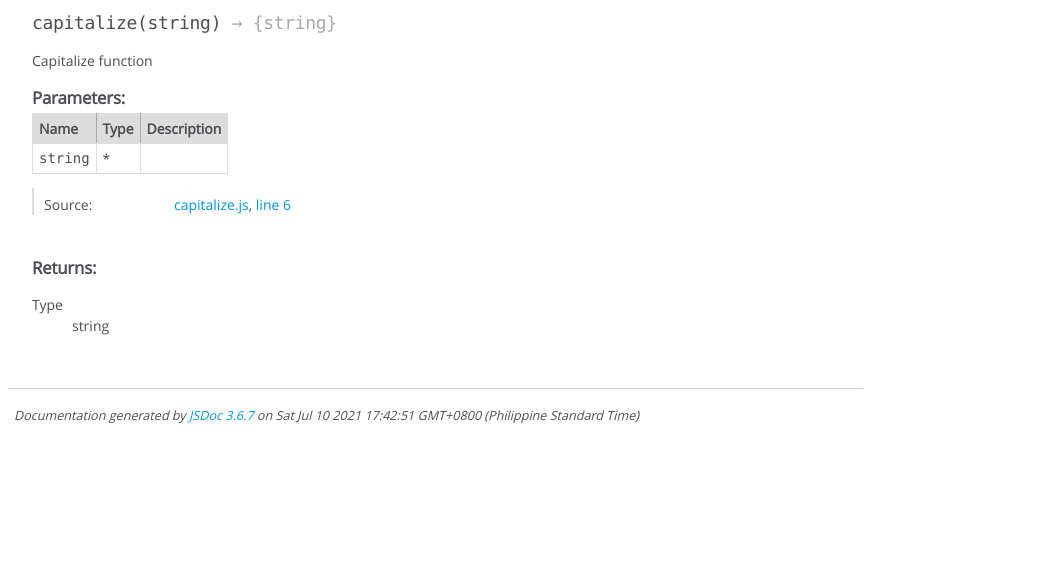
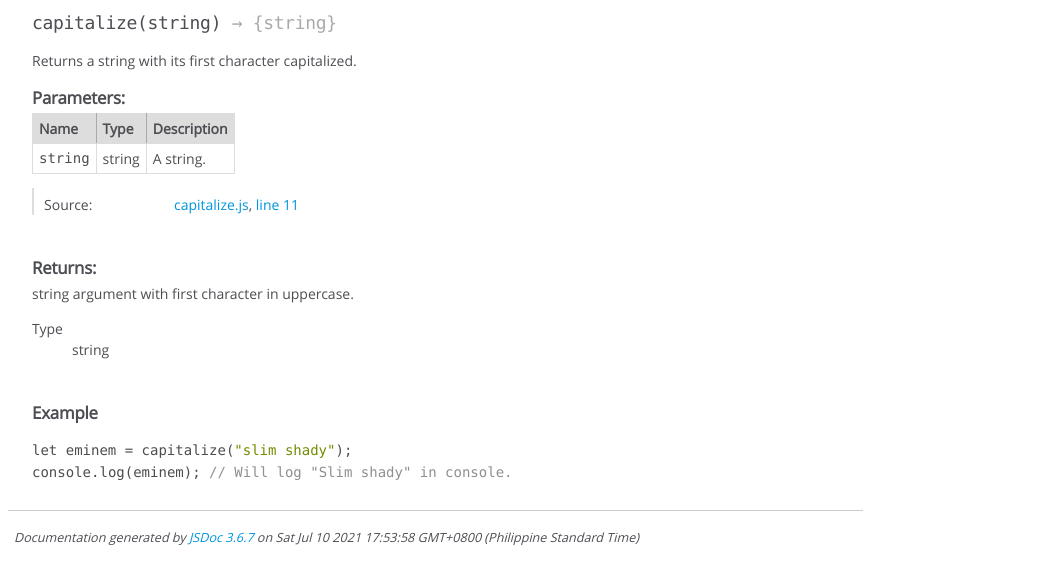
Before and after one commit to FrancisLangit/testing-practice, a website: page docs/global.html in a window 1280 px wide. Shown: the part 212-796 px from the top of the page, without its empty margins (0-1049 px from the left). Drawn offline with Linux system fonts and the light colour scheme.

Commit message:
Write documentation for capitalize function

```diff
--- a/docs/global.html
+++ b/docs/global.html
@@ -112,7 +112,7 @@
 
 
 <div class="description">
-    Capitalize function
+    Returns a string with its first character capitalized.
 </div>
 
 
@@ -154,7 +154,7 @@
             <td class="type">
 
 
-<span class="param-type">*</span>
+<span class="param-type">string</span>
 
 
 
@@ -164,7 +164,7 @@
 
 
 
-            <td class="description last"></td>
+            <td class="description last">A string.</td>
         </tr>
 
 
@@ -205,7 +205,7 @@
 
     <dt class="tag-source">Source:</dt>
     <dd class="tag-source"><ul class="dummy"><li>
-        <a href="capitalize.js.html">capitalize.js</a>, <a href="capitalize.js.html#line6">line 6</a>
+        <a href="capitalize.js.html">capitalize.js</a>, <a href="capitalize.js.html#line11">line 11</a>
     </li></ul></dd>
 
 
@@ -233,6 +233,10 @@
 <h5>Returns:</h5>
 
 
+<div class="param-desc">
+    string argument with first character in uppercase.
+</div>
+
 
 
 <dl>
@@ -250,6 +254,12 @@
 
 
 
+
+
+    <h5>Example</h5>
+
+    <pre class="prettyprint"><code>let eminem = capitalize("slim shady");
+console.log(eminem); // Will log "Slim shady" in console.</code></pre>
 
 
 
@@ -275,7 +285,7 @@
 <br class="clear">
 
 <footer>
-    Documentation generated by <a href="https://github.com/jsdoc/jsdoc">JSDoc 3.6.7</a> on Sat Jul 10 2021 17:42:51 GMT+0800 (Philippine Standard Time)
+    Documentation generated by <a href="https://github.com/jsdoc/jsdoc">JSDoc 3.6.7</a> on Sat Jul 10 2021 17:53:58 GMT+0800 (Philippine Standard Time)
 </footer>
 
 <script> prettyPrint(); </script>
--- a/jsdoc.json
+++ b/jsdoc.json
@@ -10,7 +10,6 @@
     },
     "opts": {
       "recurse": true,
-      "destination": "./docs/",
-      "readme": "./README.md"
+      "destination": "./docs/"
     }
 }
```
Also changed, not shown: docs/capitalize.js.html (+10 -4 lines), docs/index.html (+1 -5 lines), src/capitalize.js (+9 -3 lines), src/capitalize.test.js (+1 -0 lines).
